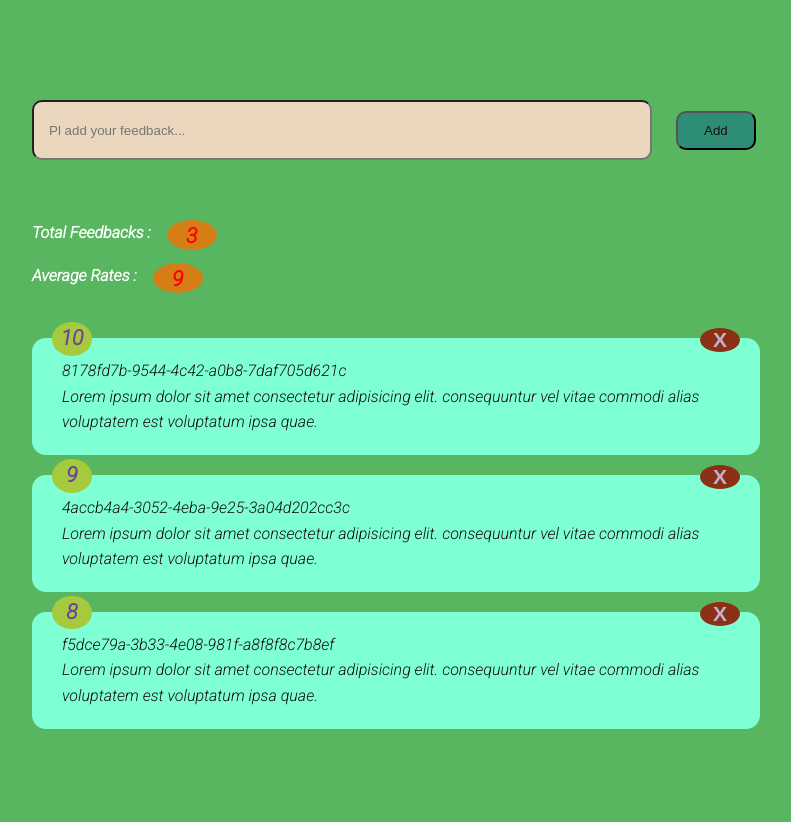
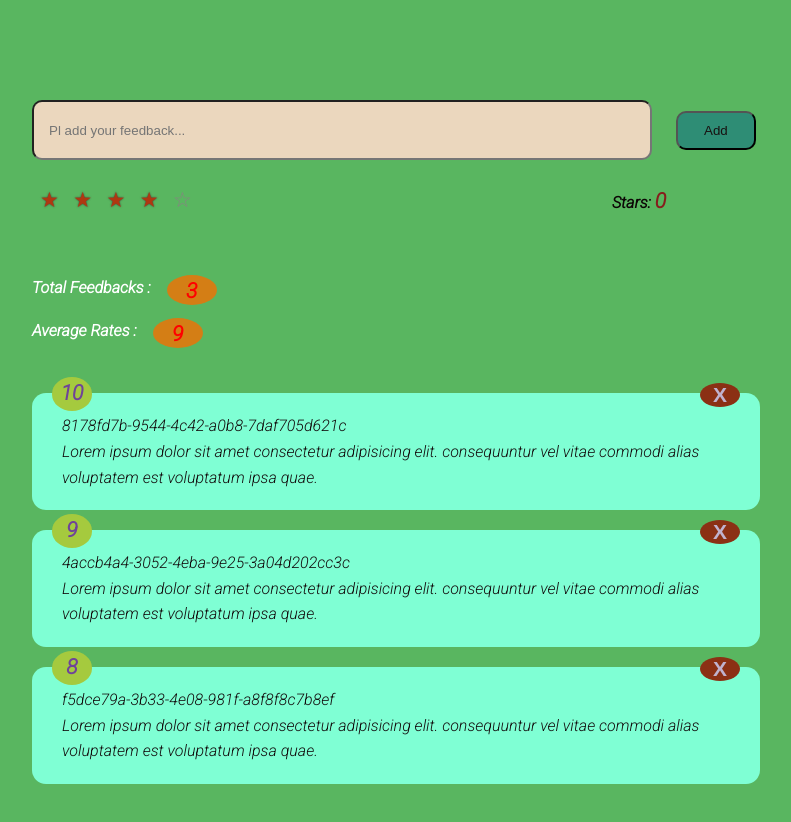
Before and after one commit to angelicrf/svelte-app, a Svelte app in the folder rating-app/: page / in a window 1280 px wide. Shown: the top 822 px of the page, without its empty margins (244-1035 px from the left). Built offline with nearby package versions, Linux system fonts and the light colour scheme.

Commit message:
display rates

```diff
--- a/rating-app/src/components/AddDataForm.svelte
+++ b/rating-app/src/components/AddDataForm.svelte
@@ -1,6 +1,7 @@
 <script>
   import { FeedbackStore } from "../store";
   import { v4 as uuidv4 } from "uuid";
+  import RatesRadioButtons from "../components/RatesRadioButtons.svelte";
   let thisValue = "";
   export let firstArray = [];
 
@@ -39,6 +40,7 @@
   />
   <button class="addBtn" on:click={() => sumbmitAdd(thisValue)}>Add</button>
 </div>
+<RatesRadioButtons />
 
 <style>
   .addBtn {
--- /dev/null
+++ b/rating-app/src/components/RatesRadioButtons.svelte
@@ -0,0 +1,165 @@
+<script>
+  let currentRate = 0;
+  let isShow = false;
+  let radioValue5 = 5;
+  let radioValue4 = 4;
+  let radioValue3 = 3;
+  let radioValue2 = 2;
+  let radioValue1 = 1;
+  let radioValue0 = 0;
+  const createEvent = (thisRadio) => {
+    console.log("mouseOver...");
+
+    currentRate = thisRadio;
+    return currentRate;
+  };
+  function showPrg() {
+    isShow = !isShow;
+  }
+</script>
+
+<form>
+  <fieldset>
+    <span class="star-cb-group">
+      <input
+        bind:value={radioValue5}
+        type="radio"
+        id="rating-5"
+        name="rating"
+        on:click={() => createEvent(radioValue5)}
+      />
+      <label for="rating-5">5</label>
+      <input
+        bind:value={radioValue4}
+        type="radio"
+        id="rating-4"
+        name="rating"
+        checked="checked"
+        on:click={() => createEvent(radioValue4)}
+      />
+      <label for="rating-4">4</label>
+      <input
+        bind:value={radioValue3}
+        type="radio"
+        id="rating-3"
+        name="rating"
+        on:click={() => createEvent(radioValue3)}
+      />
+      <label for="rating-3">3</label>
+      <input
+        bind:value={radioValue2}
+        type="radio"
+        id="rating-2"
+        name="rating"
+        on:click={() => createEvent(radioValue2)}
+      />
+      <label for="rating-2">2</label>
+      <input
+        bind:value={radioValue1}
+        type="radio"
+        id="rating-1"
+        name="rating"
+        on:click={() => createEvent(radioValue1)}
+      />
+      <label for="rating-1">1</label>
+      <input
+        bind:value={radioValue0}
+        type="radio"
+        id="rating-0"
+        name="rating"
+        class="star-cb-clear"
+        on:click={() => createEvent(radioValue0)}
+      />
+      <label for="rating-0">0</label>
+    </span>
+  </fieldset>
+</form>
+<!-- <div
+  on:focus={() => console.log("kjhh")}
+  on:mouseover={showPrg}
+  on:mouseleave={showPrg}
+>
+  Mouse over ME
+</div> -->
+<div class="displayText">
+  Stars: <span class="displayRate">{currentRate}</span>
+</div>
+
+<style>
+  form {
+    margin-top: -36px;
+    margin-bottom: 50px;
+    position: relative;
+    width: 300px;
+  }
+  fieldset {
+    border: none;
+  }
+  .star-cb-group {
+    unicode-bidi: bidi-override;
+    direction: rtl;
+  }
+  .star-cb-group * {
+    font-size: 21px;
+  }
+  .star-cb-group > input {
+    display: none;
+  }
+  .star-cb-group > input + label {
+    display: inline-block;
+    overflow: hidden;
+    text-indent: 9999px;
+    width: 1.4em;
+    white-space: nowrap;
+    cursor: pointer;
+  }
+  .star-cb-group > input + label:before {
+    display: inline-block;
+    text-indent: -9999px;
+    content: "☆";
+    color: #888282;
+    font-size: 21px;
+  }
+  .star-cb-group > input:checked ~ label:before,
+  .star-cb-group > input + label:hover ~ label:before,
+  .star-cb-group > input + label:hover:before {
+    content: "★";
+    color: #af3811;
+    text-shadow: 0 0 2px #3a3737;
+    font-size: 21px;
+  }
+  .star-cb-group > .star-cb-clear + label {
+    text-indent: -9999px;
+    width: 0.7em;
+    margin-left: -1em;
+  }
+  .star-cb-group > .star-cb-clear + label:before {
+    width: 0.5em;
+  }
+  .star-cb-group:hover > input + label:before {
+    content: "☆";
+    color: #888282;
+    text-shadow: none;
+    font-size: 21px;
+  }
+  .star-cb-group:hover > input + label:hover ~ label:before,
+  .star-cb-group:hover > input + label:hover:before {
+    content: "★";
+    color: #af3811;
+    text-shadow: 0 0 2px #3a3737;
+    font-size: 21px;
+  }
+  .displayText {
+    position: absolute;
+    margin-top: -90px;
+    font-size: 16pxpx;
+    font-weight: bold;
+    color: #0c0505;
+    right: 370px;
+  }
+  .displayRate {
+    font-size: 21px;
+    font-weight: bold;
+    color: #861d1d;
+  }
+</style>
```
